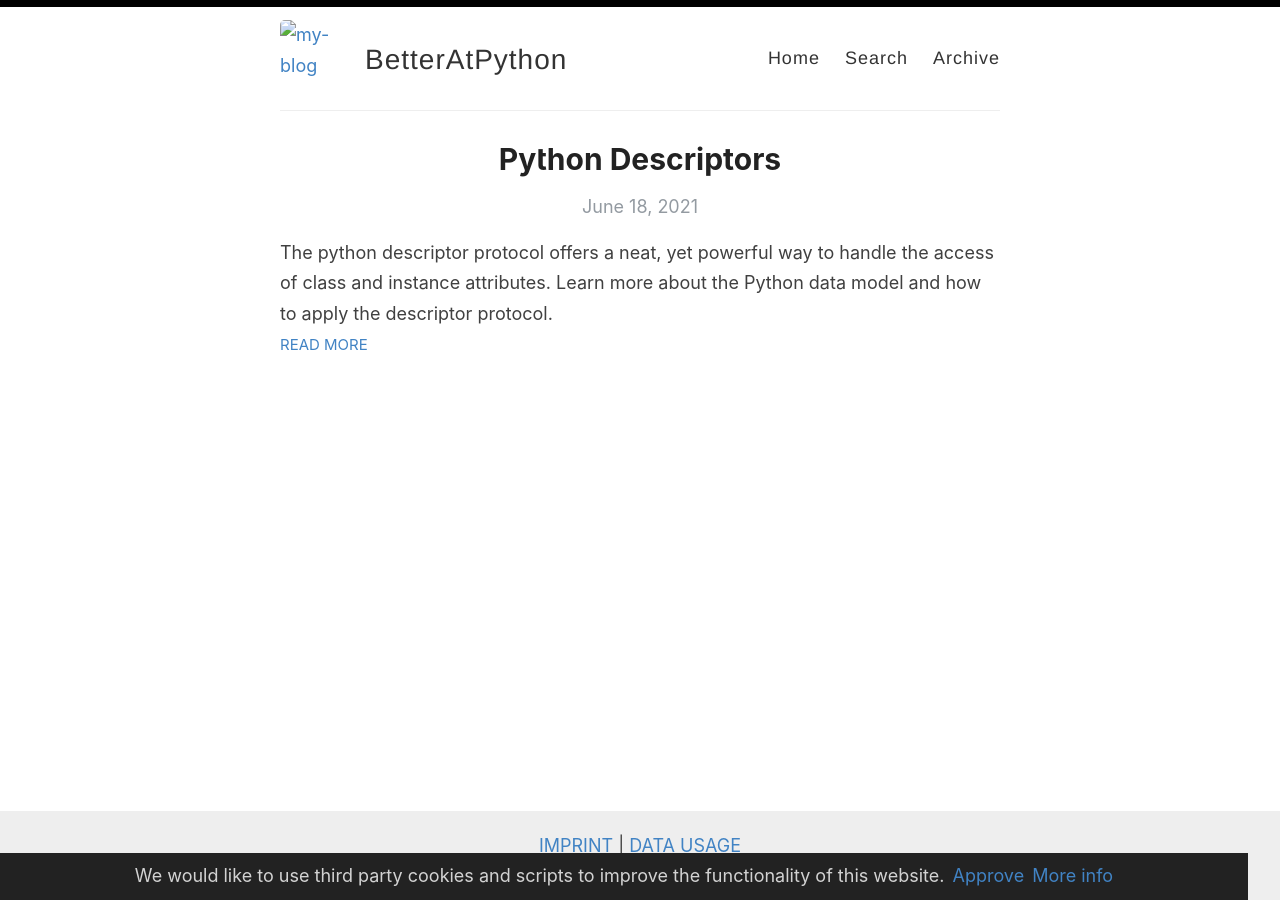
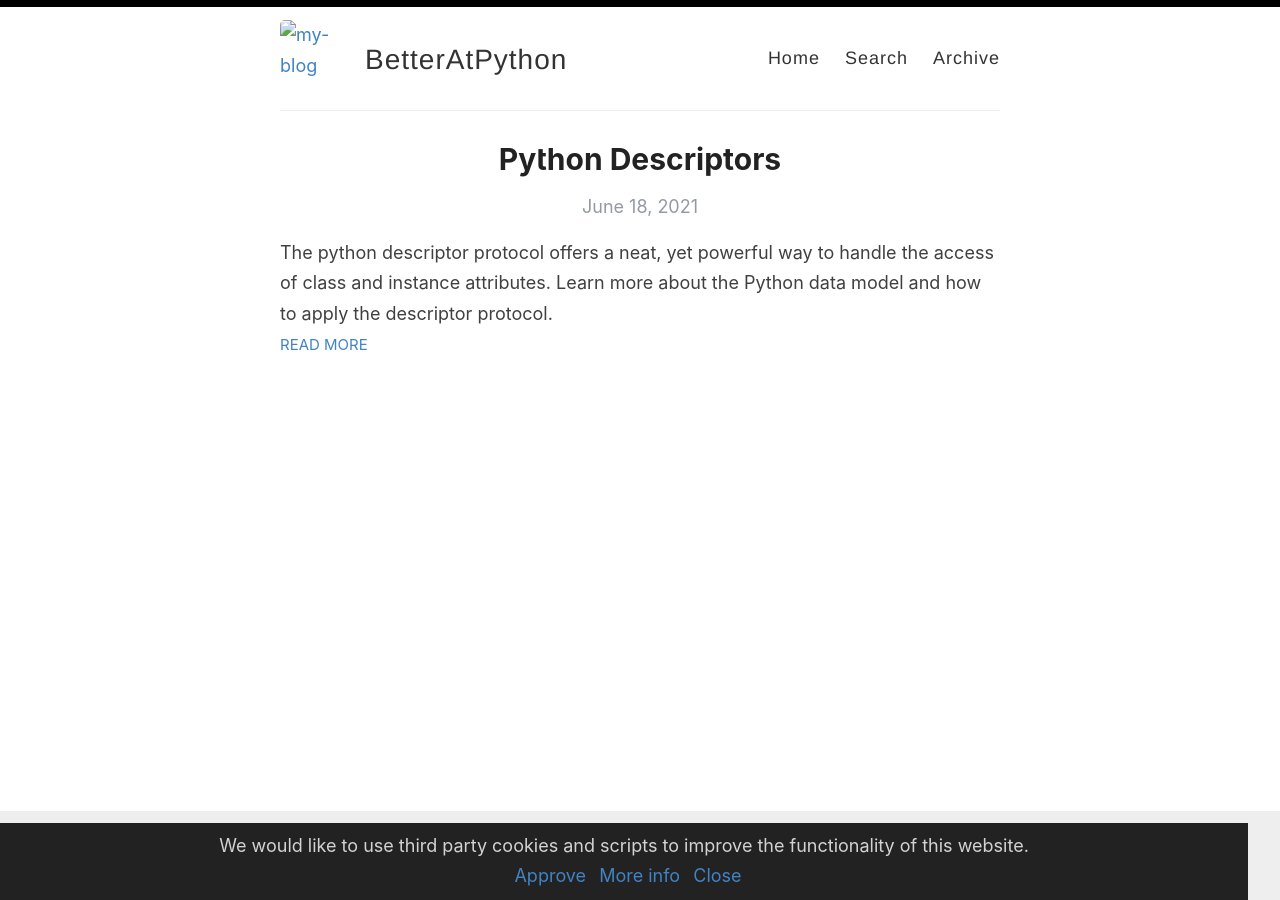
Before and after one commit to gdenn/my-blog, a Jekyll site: the page built from index.html, in a window 1280 px wide. Built offline with Jekyll 4.4.1, drawn with Linux system fonts in a browser that asks for light colours; the list of posts is cut into pages by our own code.

Commit message:
Fix cookie consent link

```diff
--- a/_includes/cookie_consent.html
+++ b/_includes/cookie_consent.html
@@ -6,8 +6,18 @@
         #cookie-notice a {position: relative; bottom: 4px;}
     }
 </style>
-<div id="cookie-notice"><span>We would like to use third party cookies and scripts to improve the functionality of this website.</span><a id="cookie-notice-accept" class="btn btn-primary btn-sm">Approve</a><a href="/privacy" class="btn btn-primary btn-sm">More info</a></div>
+<div id="cookie-notice">
+    <span>We would like to use third party cookies and scripts to improve the functionality of this website.</span>
+    </br>
+    <a id="cookie-notice-accept" class="btn btn-primary btn-sm">Approve</a>
+    <a href="{{ site.baseurl }}/gdpr" class="btn btn-primary btn-sm">More info</a>
+    <a onclick="closeDialog()" class="btn btn-primary btn-sm">Close</a>
+</div>
 <script>
+
+    function closeDialog() {
+        document.getElementById("cookie-notice").style.display="none";
+    }
 
     {% include js/cookie_consent_common.js %}
 
```
